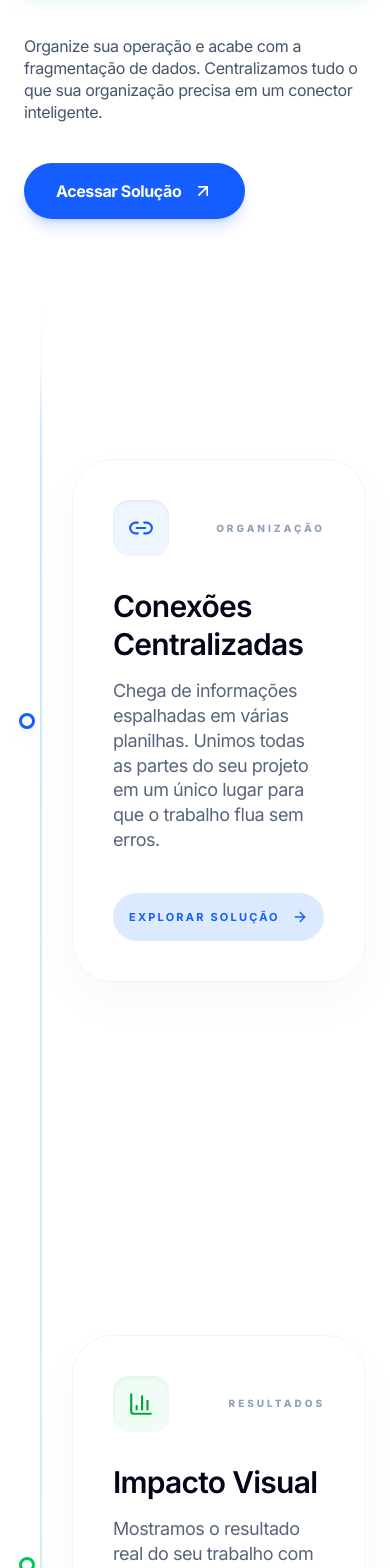
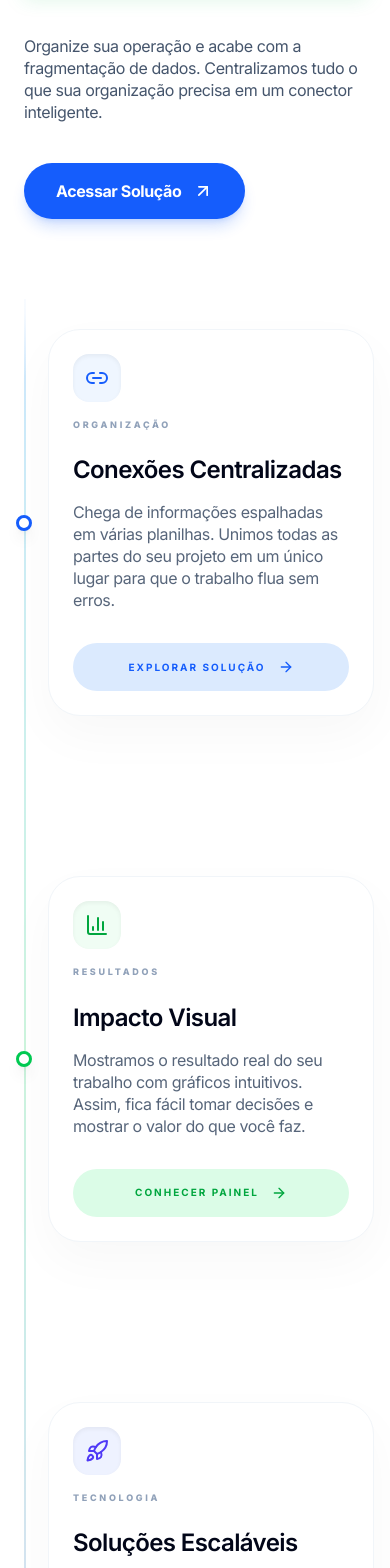
Before and after one commit to Calegor/LinkAid, a React (Vite) app in the folder frontend/link-aid/: page / in a window 390 px wide. Shown: the part 432-2000 px from the top of the page. Built offline with nearby package versions, Linux system fonts and the light colour scheme.

Commit message:
refactor: implement responsive design for Home.tsx

```diff
--- a/frontend/link-aid/src/pages/Home/Home.tsx
+++ b/frontend/link-aid/src/pages/Home/Home.tsx
@@ -4,113 +4,112 @@ import { Link2, BarChart3, Rocket, ArrowRight } from "lucide-react";
 const Home = () => {
   return (
     <HomeLayout>
-      <div className="relative w-full overflow-hidden bg-white">
-        {/* timeline line */}
-        <div className="absolute left-10 md:left-16 top-0 bottom-0 w-[2px] z-0 overflow-hidden">
-          {/* gradient */}
+      <div className="relative w-full overflow-hidden mt-[-50px] bg-white">
+        {/* line */}
+        <div className="absolute left-6 md:left-16 top-0 bottom-0 w-[2px] z-0 overflow-hidden">
           <div className="absolute inset-0 bg-gradient-to-b from-blue-500 via-green-500 to-indigo-700 opacity-20"></div>
-
-          {/* fades */}
           <div className="absolute top-0 left-0 right-0 h-32 bg-gradient-to-b from-white via-white/80 to-transparent z-10"></div>
           <div className="absolute bottom-0 left-0 right-0 h-40 bg-gradient-to-t from-white via-white/80 to-transparent z-10"></div>
         </div>
 
-        <div className="relative z-10 flex flex-col px-6 md:px-16">
+        <div className="relative z-10 flex flex-col px-4 sm:px-8 md:px-8 max-w-[1400px] mx-auto">
           {/* connections */}
           <section
             id="sec1"
-            className="relative min-h-screen flex items-center pl-12 md:pl-24 group md:-mt-10"
+            className="relative min-h-0 sm:min-h-[80vh] md:min-h-[80vh] flex items-start sm:items-center md:items-center pl-8 sm:pl-20 md:pl-20 group py-20 sm:pt-32 md:pt-32"
           >
-            {/* node timeline */}
-            <div className="absolute left-[-5px] top-1/2 -translate-y-1/2 w-4 h-4 rounded-full bg-white border-[3px] border-blue-600 shadow-lg z-20 transition-all duration-500 group-hover:scale-125 group-hover:shadow-blue-600/30"></div>
+            <div className="absolute z-20 w-4 h-4 rounded-full bg-white border-[3px] border-blue-600 shadow-lg transition-all duration-500 group-hover:scale-125 top-1/2 -translate-y-1/2 left-[0px] sm:left-[-15px] md:left-[25px] lg:left-[25px] xl:left-[25px]"></div>
 
-            {/* card */}
-            <div className="w-full max-w-xl p-10 bg-white border border-slate-100 rounded-[2.5rem] shadow-[0_20px_50px_rgba(0,0,0,0.03)] hover:shadow-[0_40px_80px_rgba(0,0,0,0.06)] transition-all duration-700 group-hover:-translate-y-2">
-              <header className="flex items-center justify-between mb-8">
-                <div className="w-14 h-14 rounded-2xl bg-blue-50 text-blue-600 flex items-center justify-center shadow-inner">
-                  <Link2 size={26} />
+            <div
+              className="w-full bg-white border border-slate-100 rounded-[2rem] shadow-[0_20px_50px_rgba(0,0,0,0.03)] hover:shadow-[0_40px_80px_rgba(0,0,0,0.06)] transition-all duration-700 md:group-hover:-translate-y-2 p-6 sm:p-10 md:p-10
+              max-w-xl
+              sm:max-w-[650px]
+              md:max-w-[650px]
+            "
+            >
+              <header className="flex flex-col sm:flex-row items-start sm:items-center justify-between mb-6 md:mb-8 gap-4 sm:gap-0">
+                <div className="w-12 h-12 md:w-14 md:h-14 rounded-2xl bg-blue-50 text-blue-600 flex items-center justify-center shadow-inner">
+                  <Link2 size={24} className="md:w-[26px]" />
                 </div>
-                <span className="text-[10px] font-black uppercase tracking-[0.3em] text-slate-400">
+                <span className="text-[9px] md:text-[10px] font-black uppercase tracking-[0.3em] text-slate-400">
                   ORGANIZAÇÃO
                 </span>
               </header>
 
-              <h2 className="text-3xl font-semibold text-slate-950 mb-4 tracking-tight leading-tight">
+              <h2 className="font-semibold text-slate-950 mb-4 tracking-tight leading-tight text-2xl sm:text-3xl md:text-3xl">
                 Conexões Centralizadas
               </h2>
 
-              <p className="text-slate-600 text-lg leading-snug tracking-tight font-light mb-10 opacity-90">
+              <p className="text-slate-600 leading-snug tracking-tight font-light mb-8 md:mb-10 opacity-90 text-base sm:text-lg md:text-lg">
                 Chega de informações espalhadas em várias planilhas. Unimos
                 todas as partes do seu projeto em um único lugar para que o
                 trabalho flua sem erros.
               </p>
 
-              <button className="flex items-center gap-3 text-blue-600 bg-blue-100 p-4 rounded-full font-bold text-[11px] uppercase tracking-[0.2em] group-hover:gap-5 transition-all cursor-pointer">
+              <button className="w-full sm:w-fit flex items-center justify-center gap-3 text-blue-600 bg-blue-100 p-4 rounded-full font-bold text-[10px] md:text-[11px] uppercase tracking-[0.2em] group-hover:gap-5 transition-all cursor-pointer">
                 Explorar Solução <ArrowRight size={16} />
               </button>
             </div>
           </section>
 
-          {/* impact */}
+          {/* results */}
           <section
             id="sec2"
-            className="relative min-h-screen flex items-center pl-12 md:pl-24 group"
+            className="relative min-h-0 sm:min-h-[80vh] md:min-h-[80vh] flex items-start sm:items-center md:items-center pl-8 sm:pl-20 md:pl-20 group py-20 sm:pt-32 md:pt-32"
           >
-            {/* node timeline */}
-            <div className="absolute left-[-5px] top-1/2 -translate-y-1/2 w-4 h-4 rounded-full bg-white border-[3px] border-green-500 shadow-lg z-20 transition-all duration-500 group-hover:scale-125 group-hover:shadow-green-500/30"></div>
+            <div className="absolute z-20 w-4 h-4 rounded-full bg-white border-[3px] border-green-500 shadow-lg transition-all duration-500 group-hover:scale-125 top-1/2 -translate-y-1/2 left-[0px] sm:left-[-15px] md:left-[25px] lg:left-[25px] xl:left-[25px]"></div>
 
-            <div className="w-full max-w-xl p-10 bg-white border border-slate-100 rounded-[2.5rem] shadow-[0_20px_50px_rgba(0,0,0,0.03)] hover:shadow-[0_40px_80px_rgba(0,0,0,0.06)] transition-all duration-700 group-hover:-translate-y-2">
-              <header className="flex items-center justify-between mb-8">
-                <div className="w-14 h-14 rounded-2xl bg-green-50 text-green-600 flex items-center justify-center shadow-inner">
-                  <BarChart3 size={26} />
+            <div className="w-full bg-white border border-slate-100 rounded-[2rem] shadow-[0_20px_50px_rgba(0,0,0,0.03)] p-6 sm:p-10 md:p-10 max-w-xl sm:max-w-[650px] md:max-w-[650px]">
+              <header className="flex flex-col sm:flex-row items-start sm:items-center justify-between mb-6 md:mb-8 gap-4 sm:gap-0">
+                <div className="w-12 h-12 md:w-14 md:h-14 rounded-2xl bg-green-50 text-green-600 flex items-center justify-center shadow-inner">
+                  <BarChart3 size={24} className="md:w-[26px]" />
                 </div>
-                <span className="text-[10px] font-black uppercase tracking-[0.3em] text-slate-400">
+                <span className="text-[9px] md:text-[10px] font-black uppercase tracking-[0.3em] text-slate-400">
                   RESULTADOS
                 </span>
               </header>
 
-              <h2 className="text-3xl font-semibold text-slate-950 mb-4 tracking-tight leading-tight">
+              <h2 className="font-semibold text-slate-950 mb-4 tracking-tight leading-tight text-2xl sm:text-3xl md:text-3xl">
                 Impacto Visual
               </h2>
-              <p className="text-slate-600 text-lg leading-snug tracking-tight font-light mb-10 opacity-90">
+              <p className="text-slate-600 leading-snug tracking-tight font-light mb-8 md:mb-10 opacity-90 text-base sm:text-lg md:text-lg">
                 Mostramos o resultado real do seu trabalho com gráficos
                 intuitivos. Assim, fica fácil tomar decisões e mostrar o valor
                 do que você faz.
               </p>
 
-              <button className="flex items-center gap-3 text-green-600 bg-green-100 p-4 rounded-full font-bold text-[11px] uppercase tracking-[0.2em] group-hover:gap-5 transition-all cursor-pointer">
+              <button className="w-full sm:w-fit flex items-center justify-center gap-3 text-green-600 bg-green-100 p-4 rounded-full font-bold text-[10px] md:text-[11px] uppercase tracking-[0.2em] group-hover:gap-5 transition-all cursor-pointer">
                 Conhecer Painel <ArrowRight size={16} />
               </button>
             </div>
           </section>
 
-          {/* scalability */}
+          {/* tech */}
           <section
             id="sec3"
-            className="relative min-h-screen flex items-center pl-12 md:pl-24 group"
+            className="relative min-h-0 sm:min-h-[80vh] md:min-h-[80vh] flex items-start sm:items-center md:items-center pl-8 sm:pl-20 md:pl-20 group py-20 sm:pt-32 md:pt-32"
           >
-            {/* node timeline */}
-            <div className="absolute left-[-5px] top-1/2 -translate-y-1/2 w-4 h-4 rounded-full bg-white border-[3px] border-indigo-700 shadow-lg z-20 transition-all duration-500 group-hover:scale-125 group-hover:shadow-indigo-700/30"></div>
+            <div className="absolute z-20 w-4 h-4 rounded-full bg-white border-[3px] border-indigo-700 shadow-lg top-1/2 -translate-y-1/2 left-[0px] sm:left-[-15px] md:left-[25px] lg:left-[25px] xl:left-[25px]"></div>
 
-            <div className="w-full max-w-xl p-10 bg-white border border-slate-100 rounded-[2.5rem] shadow-[0_20px_50px_rgba(0,0,0,0.03)] hover:shadow-[0_40px_80px_rgba(0,0,0,0.06)] transition-all duration-700 group-hover:-translate-y-2">
-              <header className="flex items-center justify-between mb-8">
-                <div className="w-14 h-14 rounded-2xl bg-indigo-50 text-indigo-600 flex items-center justify-center shadow-inner">
-                  <Rocket size={26} />
+            <div className="w-full bg-white border border-slate-100 rounded-[2rem] shadow-[0_20px_50px_rgba(0,0,0,0.03)] p-6 sm:p-10 md:p-10 max-w-xl sm:max-w-[650px] md:max-w-[650px]">
+              <header className="flex flex-col sm:flex-row items-start sm:items-center justify-between mb-6 md:mb-8 gap-4 sm:gap-0">
+                <div className="w-12 h-12 md:w-14 md:h-14 rounded-2xl bg-indigo-50 text-indigo-600 flex items-center justify-center shadow-inner">
+                  <Rocket size={24} className="md:w-[26px]" />
                 </div>
-                <span className="text-[10px] font-black uppercase tracking-[0.3em] text-slate-400">
+                <span className="text-[9px] md:text-[10px] font-black uppercase tracking-[0.3em] text-slate-400">
                   TECNOLOGIA
                 </span>
               </header>
 
-              <h2 className="text-3xl font-semibold text-slate-950 mb-4 tracking-tight leading-tight">
+              <h2 className="font-semibold text-slate-950 mb-4 tracking-tight leading-tight text-2xl sm:text-3xl md:text-3xl">
                 Soluções Escaláveis
               </h2>
-              <p className="text-slate-600 text-lg leading-snug tracking-tight font-light mb-10 opacity-90">
+              <p className="text-slate-600 leading-snug tracking-tight font-light mb-8 md:mb-10 opacity-90 text-base sm:text-lg md:text-lg">
                 Nosso sistema acompanha o seu ritmo. Se o seu projeto crescer
                 hoje ou amanhã, nossa tecnologia garante performance constante.
               </p>
 
-              <button className="flex items-center gap-3 text-indigo-600 bg-indigo-100 p-4 rounded-full font-bold text-[11px] uppercase tracking-[0.2em] group-hover:gap-5 transition-all cursor-pointer">
+              <button className="w-full sm:w-fit flex items-center justify-center gap-3 text-indigo-600 bg-indigo-100 p-4 rounded-full font-bold text-[10px] md:text-[11px] uppercase tracking-[0.2em] group-hover:gap-5 transition-all cursor-pointer">
                 Saber Mais <ArrowRight size={16} />
               </button>
             </div>
@@ -119,5 +118,5 @@ const Home = () => {
       </div>
     </HomeLayout>
   );
-}
+};
 export default Home;
--- a/frontend/link-aid/tailwind.config.js
+++ b/frontend/link-aid/tailwind.config.js
@@ -4,15 +4,11 @@ module.exports = {
   theme: {
     extend: {
       screens: {
-        xs: { max: "480px" },
-        sm: "480px",
-        md: "768px",
-        lg: "992px",
-        xl: "1300px",
-      },
-      colors: {
-        "linkaid-blue": "#2b5a9a",
-        "linkaid-green": "#8bc53f",
+        'xs': { max: '480px' },
+        'sm': { min: '481px', max: '767px' },
+        'md': { min: '768px', max: '991px' },
+        'lg': { min: '992px', max: '1299px' },
+        'xl': '1300px',
       },
     },
   },
```
